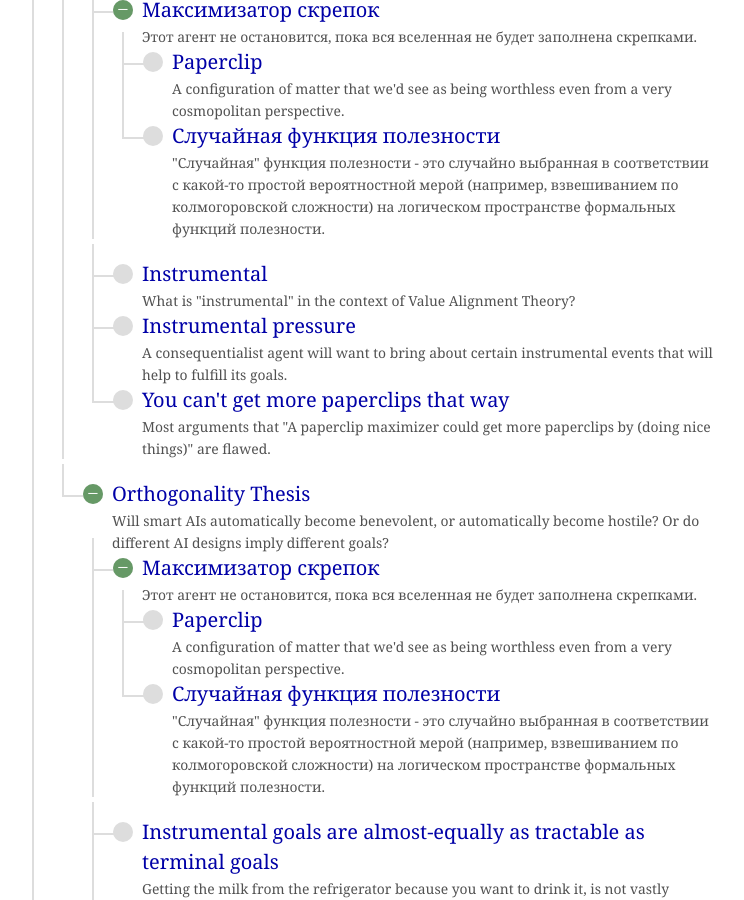
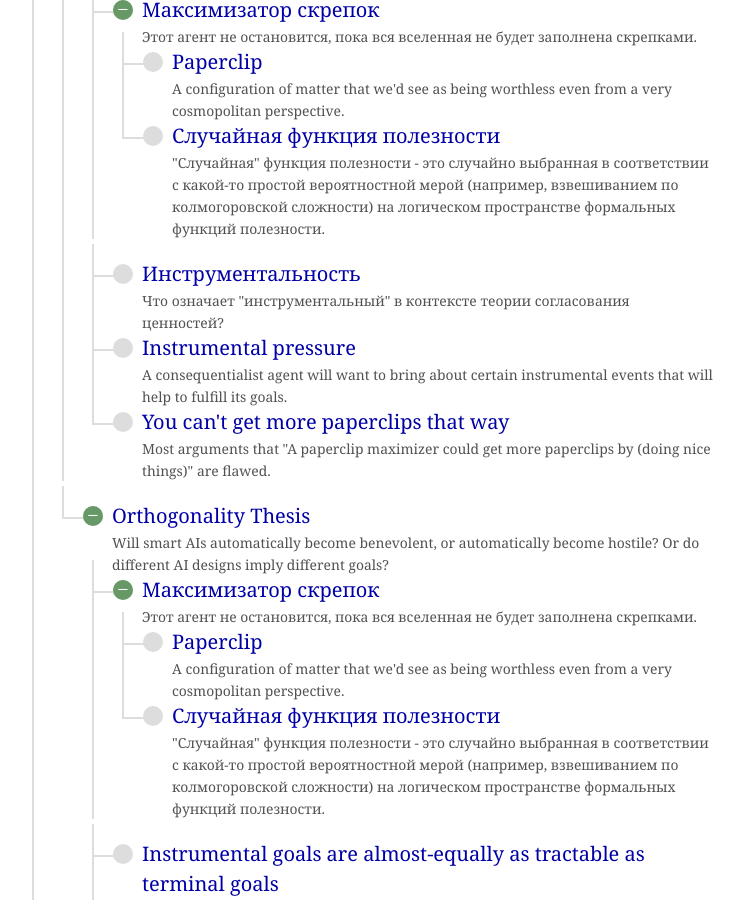
Before and after one commit to Arbital-RU/arbital-ru.github.io, a Jekyll site: the page built from explore/ai_alignment.md, in a window 1280 px wide and 900 px high, scrolled down 2685 px. Shown: the whole window, without its empty margins (286-1030 px from the left). Built offline with Jekyll 4.4.1, drawn with Linux system fonts in a browser that asks for light colours; some of the changed text lies outside the part shown.

Commit message:
Update p.yaml

```diff
--- a/_data/p.yaml
+++ b/_data/p.yaml
@@ -249,7 +249,7 @@
 
 - {id: "preference_stability", title: "Consequentialist preferences are reflectively stable by default", description: "Gandhi wouldn't take a pill that made him want to kill people, because he knows in that case more people will be murdered. A paperclip maximizer doesn't want to stop maximizing paperclips.", domains: ["ai_alignment"], translated: true, ru_description: "Ганди не принял бы таблетку, вызывающую желание убивать людей, потому что знает, что в этом случае умерло бы больше людей. Максимизатор скрепок не хочет прекращать максимизировать скрепки."}
 
-- {id: "instrumental", title: "Instrumental", description: "What is \"instrumental\" in the context of Value Alignment Theory?", domains: ["ai_alignment"], translation: true, ru_description: "Что означает \"инструментальный\" в контексте теории согласования ценностей?"}
+- {id: "instrumental", title: "Instrumental", description: "What is \"instrumental\" in the context of Value Alignment Theory?", domains: ["ai_alignment"], translated: true, ru_description: "Что означает \"инструментальный\" в контексте теории согласования ценностей?"}
 
 - {id: "instrumental_pressure", title: "Instrumental pressure", description: "A consequentialist agent will want to bring about certain instrumental events that will help to fulfill its goals.", domains: ["ai_alignment"]}
 
```
